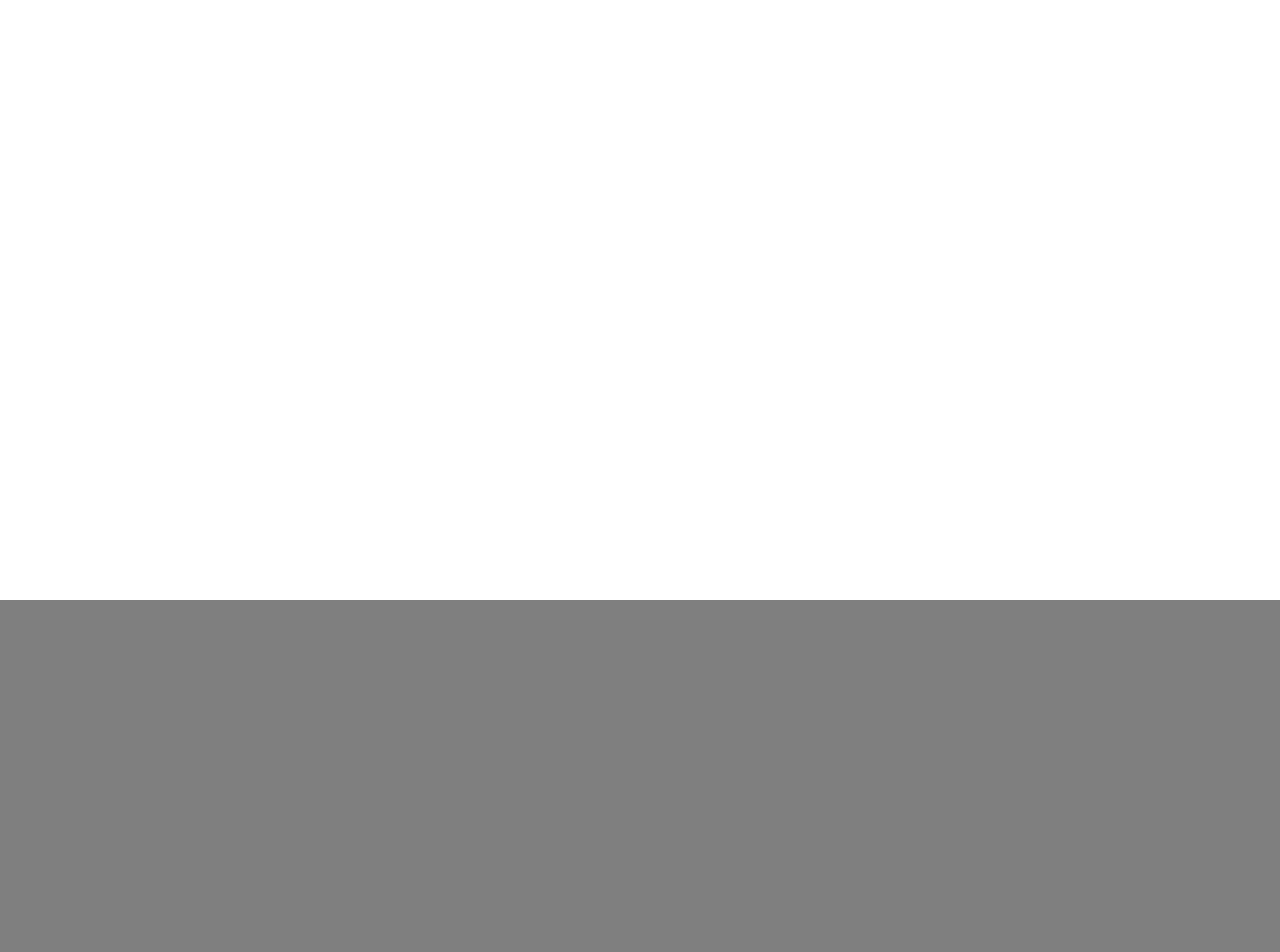
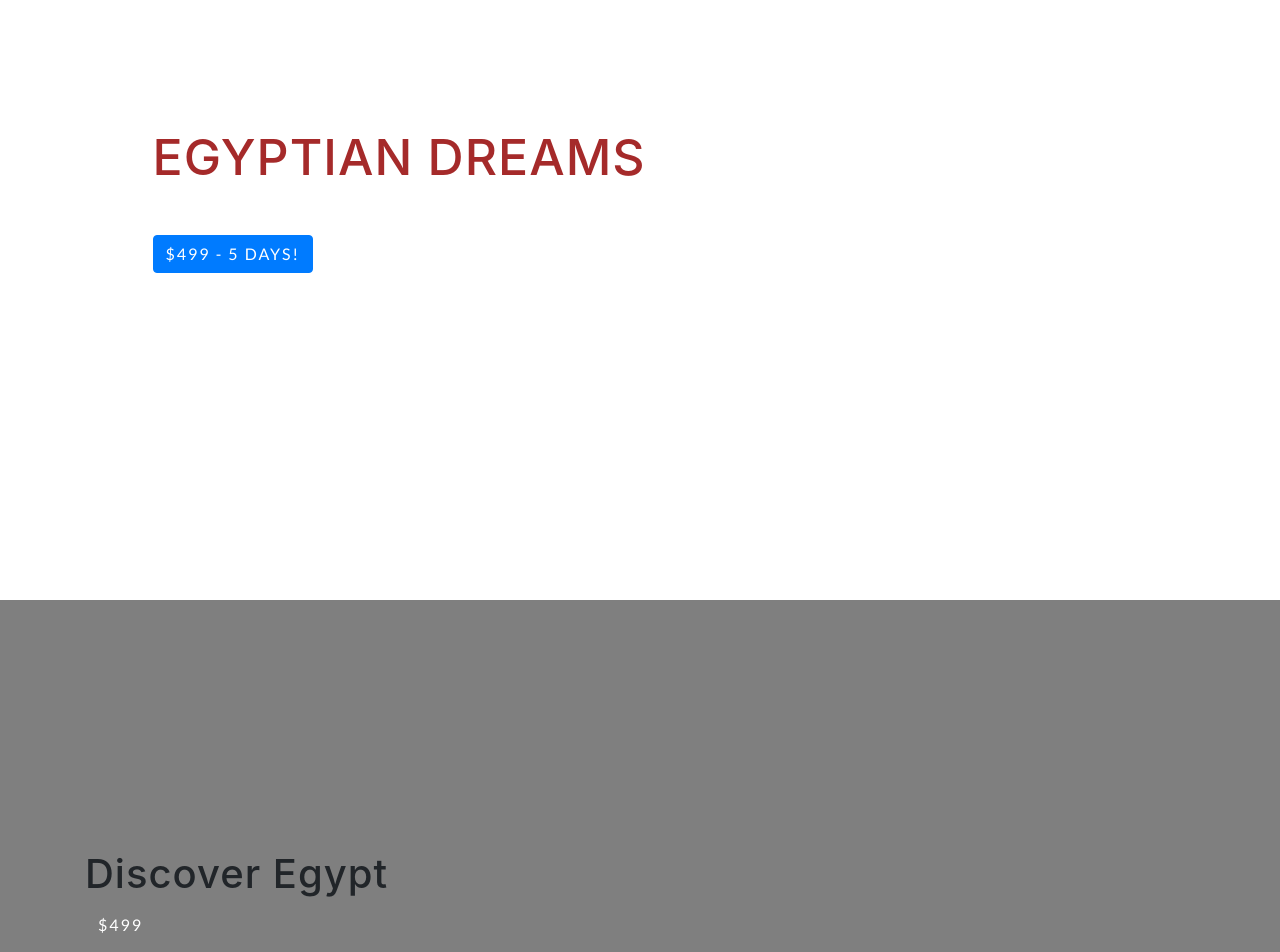
Before and after one commit to MoCodeGitHub/DiscoverEgypt, a website with bundled scripts: page index.html in a window 1280 px wide. Shown: the part 200-1152 px from the top of the page. Built offline with nearby package versions, Linux system fonts and the light colour scheme; a web font is replaced by a local one.

Commit message:
Update Index

```diff
--- a/index.html
+++ b/index.html
@@ -59,10 +59,11 @@
         <div class="row h-100">
           <div class="col-lg-7 my-auto">
             <div class="header-content mx-auto">
+              <h1 class="mb-5">EGYPTIAN DREAMS</h1>
+              <a href="#download" class="btn btn-outline btn-primary js-scroll-trigger">$499 - 5 days!</a>
             </div>
           </div>
               <div class="button">
-                    <!-- You can hook the "home button" to some JavaScript events or just remove it -->
                   </div>
                 </div>
               </div>
@@ -77,7 +78,9 @@
     <section class="cta">
       <div class="cta-content">
         <div class="container">
-          </div>
+          <h1>Discover Egypt</h1>
+          <a href="#contact" class="btn btn-outline btn-xl js-scroll-trigger">$499</a>
+        </div>
       </div>
       <div class="overlay"></div>
     </section>
```
